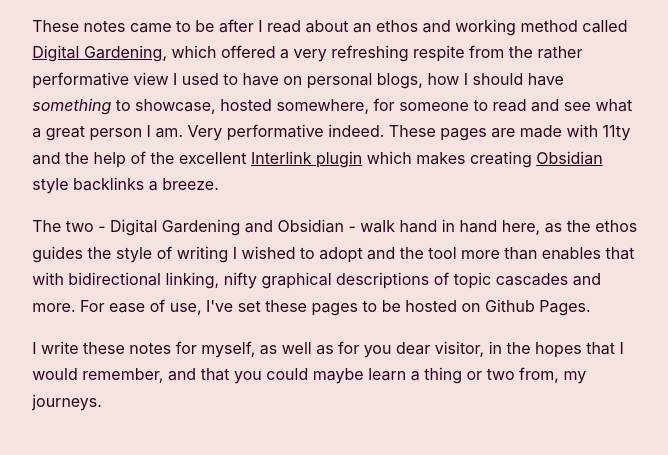
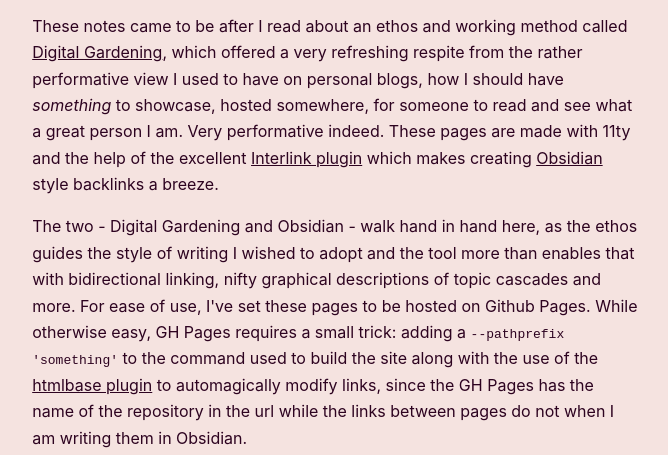
Before and after one commit to kanatanssi/blog, an Eleventy site: page blog/index.md in a window 1280 px wide. Shown: the part 280-735 px from the top of the page, without its empty margins (305-973 px from the left). Built offline with nearby package versions, Linux system fonts and the light colour scheme; Eleventy itself is replaced by a stand-in of ours; files that its build step writes are made by us from their sources; what @photogabble/eleventy-plugin-interlinker would draw is missing.

Commit message:
Added a mention of html base to index page

```diff
--- a/blog/index.md
+++ b/blog/index.md
@@ -7,7 +7,7 @@ These notes here are meant to be my corner of the Internet. I write about [[tink
 
 These notes came to be after I read about an ethos and working method called <a href="https://maggieappleton.com/garden-history" target="_blank">Digital Gardening</a>, which offered a very refreshing respite from the rather performative view I used to have on personal blogs, how I should have _something_ to showcase, hosted somewhere, for someone to read and see what a great person I am. Very performative indeed. These pages are made with 11ty and the help of the excellent <a href="https://photogabble.co.uk/projects/eleventyjs-interlink-plugin/" target="_blank">Interlink plugin</a> which makes creating <a href="https://obsidian.md" target="_blank">Obsidian</a> style backlinks a breeze.
 
-The two - Digital Gardening and Obsidian - walk hand in hand here, as the ethos guides the style of writing I wished to adopt and the tool more than enables that with bidirectional linking, nifty graphical descriptions of topic cascades and more. For ease of use, I've set these pages to be hosted on Github Pages.
+The two - Digital Gardening and Obsidian - walk hand in hand here, as the ethos guides the style of writing I wished to adopt and the tool more than enables that with bidirectional linking, nifty graphical descriptions of topic cascades and more. For ease of use, I've set these pages to be hosted on Github Pages. While otherwise easy, GH Pages requires a small trick: adding a `--pathprefix 'something'` to the command used to build the site along with the use of the <a href="https://www.11ty.dev/docs/plugins/html-base/" target="_blank">htmlbase plugin</a> to automagically modify links, since the GH Pages has the name of the repository in the url while the links between pages do not when I am writing them in Obsidian.
 
 I write these notes for myself, as well as for you dear visitor, in the hopes that I would remember, and that you could maybe learn a thing or two from, my journeys.
 
```
